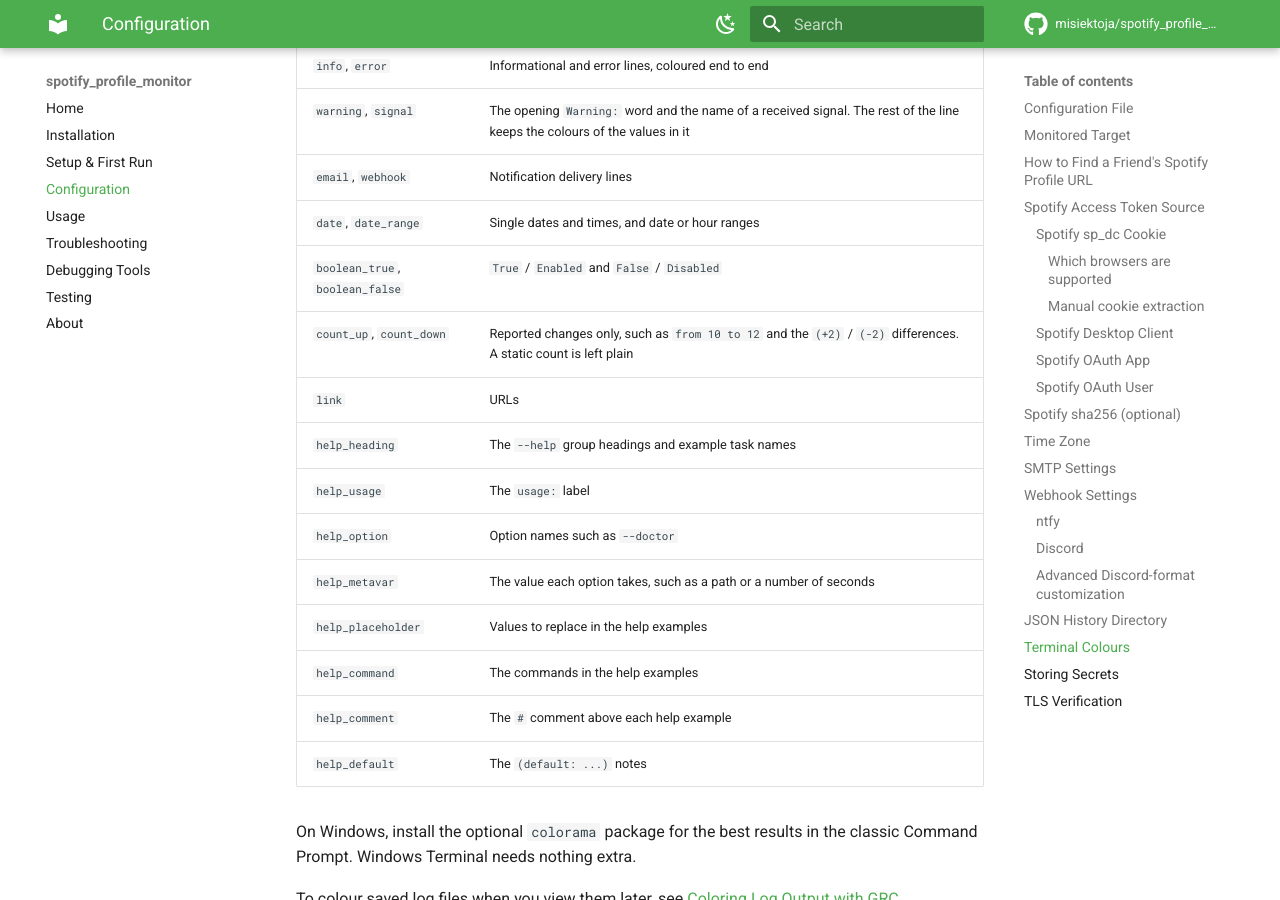
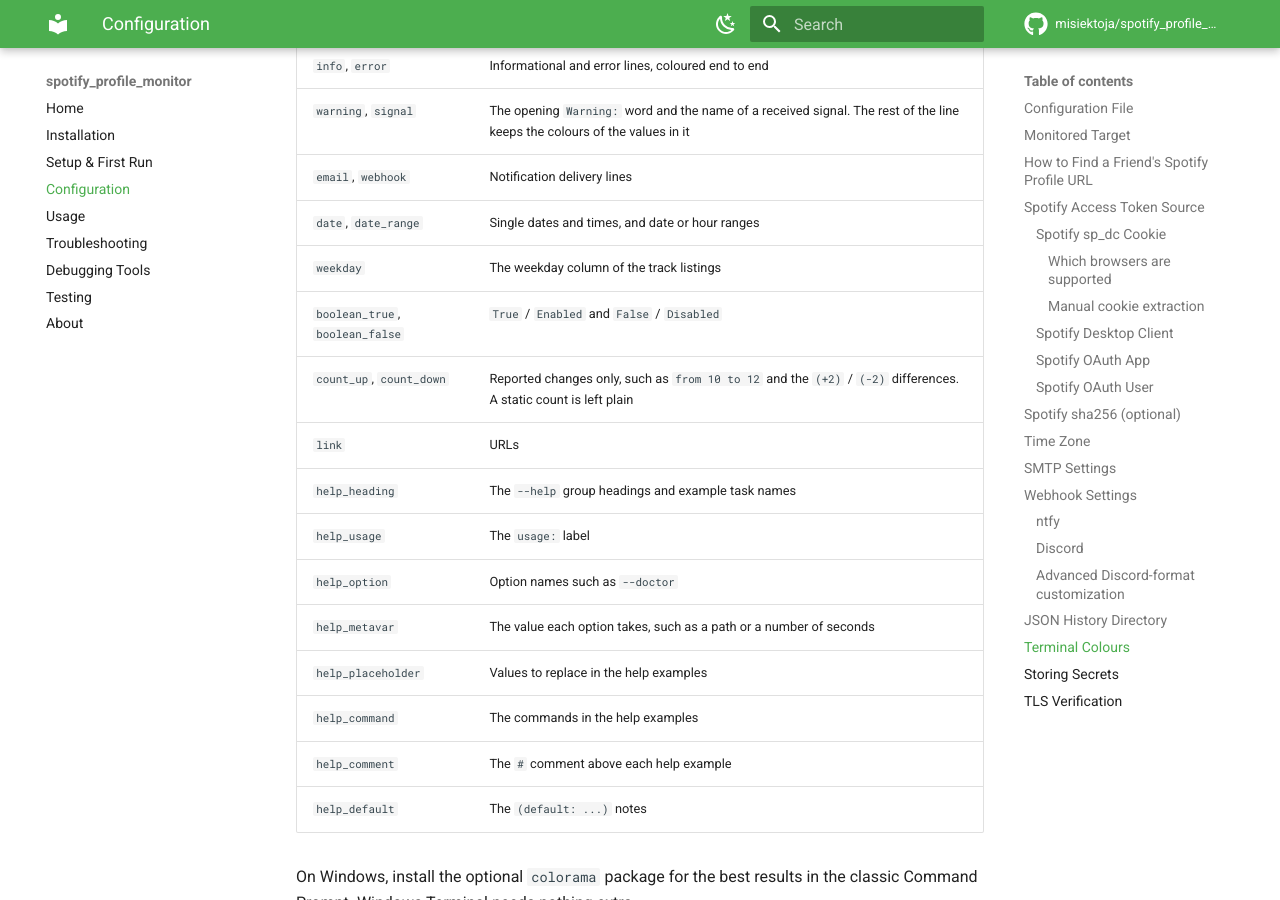
Before and after one commit to misiektoja/spotify_profile_monitor, an MkDocs documentation site: the page built from docs/configuration.md, in a window 1280 px wide and 900 px high, scrolled down 17748 px. Built offline with MkDocs 1.6.1 and Material for MkDocs 9.7.7, drawn with Linux system fonts in a browser that asks for light colours; comment, search, counter and statistics services are not loaded.

Commit message:
docs(configuration): document the weekday theme part

```diff
--- a/docs/configuration.md
+++ b/docs/configuration.md
@@ -575,6 +575,7 @@ Parts with the same name mean the same thing in [spotify_monitor](https://github
 | `warning`, `signal` | The opening `Warning:` word and the name of a received signal. The rest of the line keeps the colours of the values in it |
 | `email`, `webhook` | Notification delivery lines |
 | `date`, `date_range` | Single dates and times, and date or hour ranges |
+| `weekday` | The weekday column of the track listings |
 | `boolean_true`, `boolean_false` | `True` / `Enabled` and `False` / `Disabled` |
 | `count_up`, `count_down` | Reported changes only, such as `from 10 to 12` and the `(+2)` / `(-2)` differences. A static count is left plain |
 | `link` | URLs |
```
